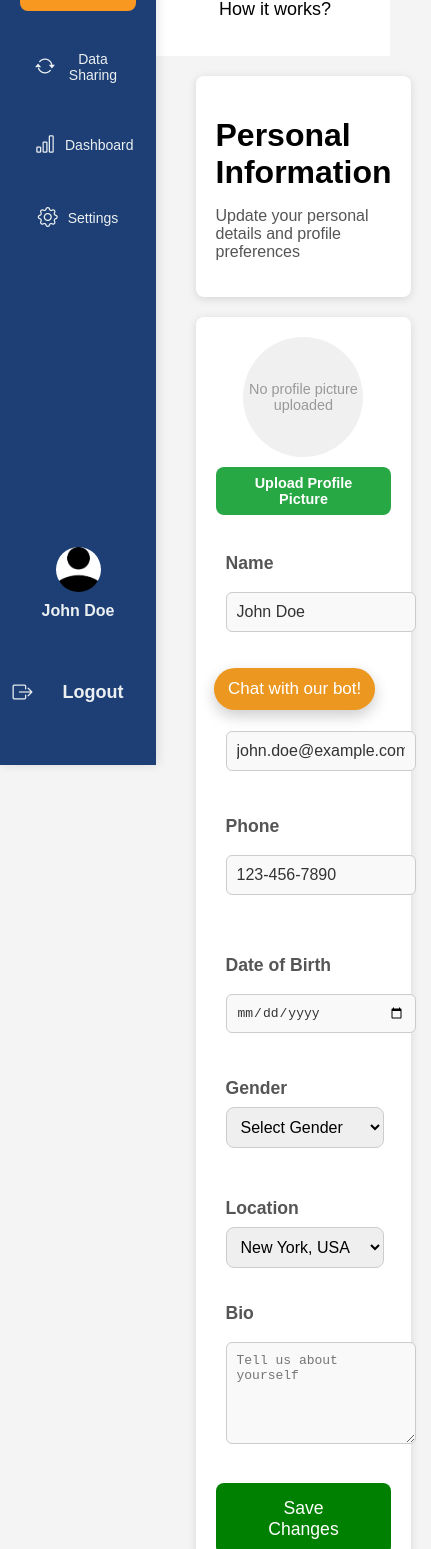
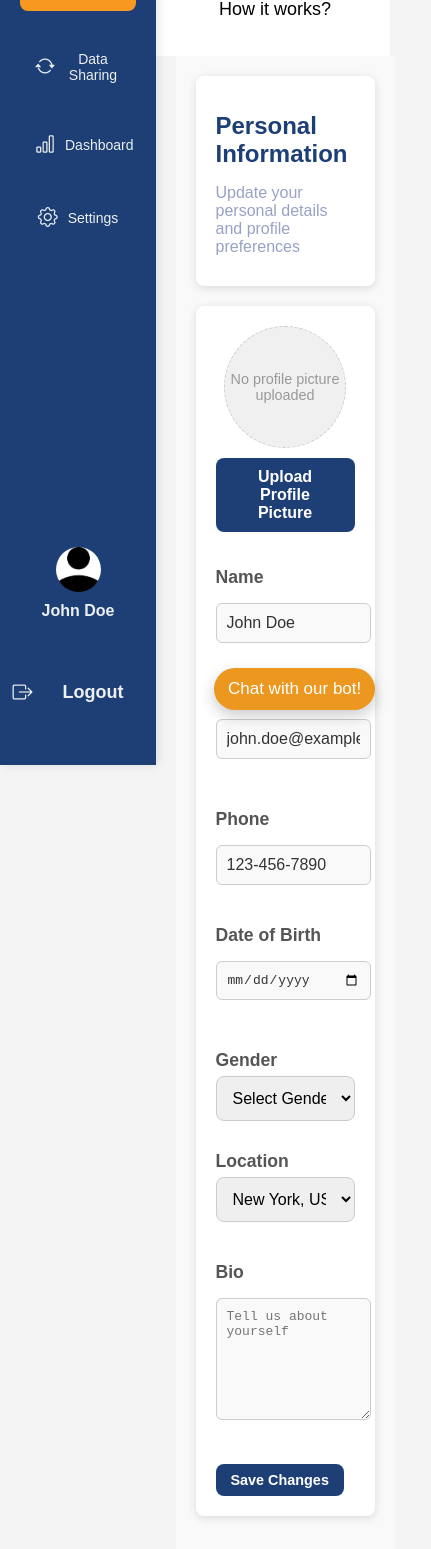
Before and after one commit to isravx0/AfstudeerProject, a React (Create React App) app in the folder project/my-app/: page /user-account/personal-info in a window 390 px wide. Shown: the part 119-1668 px from the top of the page, 431 px wide, since content can reach past the window. Built offline with nearby package versions, Linux system fonts and the light colour scheme.

Commit message:
style:Updated CSS styles for user account pages, including layout, typography, colors, and responsive design.

```diff
--- a/project/my-app/src/components/user_account/style/DashboardPage.css
+++ b/project/my-app/src/components/user_account/style/DashboardPage.css
@@ -1,7 +1,7 @@
 .dashboard-page {
   padding: 20px;
-  max-width: 100%;
   margin: 0 auto;
+  max-width: 900px; /* Consistent max width */
   width: 100%;
   box-sizing: border-box;
   font-family: "Arial", sans-serif;
@@ -135,12 +135,12 @@ height: 400px !important;
     font-size: 16px;
 }
 .export-options button {
-  margin: 20px 0;
+  padding: 10px 15px;
   padding: 10px;
   border: none;
   border-radius: 8px;
   font-weight: bold;
-  font-size: 10px;
+  font-size: 0.8rem;
   cursor: pointer;
   transition: background-color 0.3s;
 }
--- a/project/my-app/src/components/user_account/style/DataSharingPage.css
+++ b/project/my-app/src/components/user_account/style/DataSharingPage.css
@@ -3,7 +3,7 @@
     padding: 20px;
     max-width: 100%;
     margin: 0 auto;
-    width: 100%;
+    max-width: 900px;
     box-sizing: border-box;
     font-family: "Arial", sans-serif;
     min-height: 100vh;
--- a/project/my-app/src/components/user_account/style/PersonalInfoPage.css
+++ b/project/my-app/src/components/user_account/style/PersonalInfoPage.css
@@ -1,36 +1,34 @@
 /* Personal Info Page Container */
 .personal-info-page {
   padding: 20px;
-    max-width: 100%;
   margin: 0 auto;
-    width: 100%;
+  max-width: 900px; /* Consistent max width */
   box-sizing: border-box;
   font-family: "Arial", sans-serif;
   min-height: 100vh;
+  background-color: #f9f9f9;
 }
 
-  /* Header */
+/* Header Section */
 .personal-info-container {
+  background-color: #fff;
+  padding: 20px;
+  box-shadow: rgba(99, 99, 99, 0.2) 0px 2px 8px;
+  border-radius: 8px;
   margin-bottom: 20px;
 }
 
 .personal-info-container h1 {
   font-size: 2rem;
+  font-weight: bold;
+  color: #1D3F75; /* Lucrasoft-blauw */
   margin-bottom: 10px;
 }
 
 .personal-info-container p {
   font-size: 1rem;
-    color: #555;
-  }
-
-  /* Container */
-  .personal-info-container {
-    background-color: #fff;
-    padding: 20px;
-    box-shadow: rgba(99, 99, 99, 0.2) 0px 2px 8px 0px;
-    border-radius: 8px;
-    margin-bottom: 20px;
+  color: #98A2C6; /* Lucrasoft-grijs */
+  margin-bottom: 10px;
 }
 
 /* Profile Picture */
@@ -38,9 +36,8 @@
   display: flex;
   flex-direction: column;
   align-items: center;
+  text-align: center;
   margin-bottom: 20px;
-    align-items: center;
-    text-align: center;
 }
 
 .profile-picture-container img {
@@ -49,6 +46,7 @@
   border-radius: 50%;
   object-fit: cover;
   margin-bottom: 10px;
+  box-shadow: 0px 4px 8px rgba(0, 0, 0, 0.15);
 }
 
 .profile-picture-container .placeholder {
@@ -62,89 +60,129 @@
   color: #999;
   font-size: 0.9rem;
   margin-bottom: 10px;
+  border: 1px dashed #ccc;
 }
 
 .personal-info-page .upload-btn {
-    background-color: #28a745;
+  background-color: #1D3F75; /* Lucrasoft-blauw */
   color: white;
-    padding: 8px 16px;
-    font-size: 0.9rem;
+  padding: 10px 20px;
+  font-size: 1rem;
+  font-weight: bold;
   border: none;
   border-radius: 8px;
   cursor: pointer;
-    width: fit-content;
+  transition: background-color 0.3s ease, transform 0.2s ease;
 }
 
 .personal-info-page .upload-btn:hover {
-    background-color: #218838;
+  background-color: #F89820; /* Lucrasoft-oranje */
+  transform: scale(1.05);
 }
 
 /* Form Styles */
 .personal-info-page .form {
   display: flex;
   flex-direction: column;
-    gap: 15px;
+  gap: 20px;
 }
 
 .personal-info-page .form-row {
   display: flex;
   justify-content: space-between;
-    gap: 30px;
+  gap: 20px;
 }
 
 .personal-info-page .form-group {
   flex: 1;
-    margin: 10px;
   width: 100%;
 }
 
 .personal-info-page label {
+  font-size: 1rem;
   font-weight: bold;
-    margin-bottom: 8px;
+  margin-bottom: 5px;
+  color: #333;
   display: block;
 }
 
 .personal-info-page input,
 .personal-info-page select,
 .personal-info-page textarea {
-    padding: 10px;
+  padding: 12px;
   font-size: 1rem;
   border: 1px solid #ccc;
   border-radius: 8px;
-    transition: border-color 0.3s;
-    width: 90%;
+  transition: border-color 0.3s, box-shadow 0.3s;
+  width: 100%;
 }
 
 .personal-info-page input:focus,
-  select:focus,
-  textarea:focus {
-    border-color: #007bff;
+.personal-info-page select:focus,
+.personal-info-page textarea:focus {
+  border-color: #1D3F75; /* Lucrasoft-blauw */
+  outline: none;
+  box-shadow: 0px 0px 4px rgba(29, 63, 117, 0.5);
 }
 
 .personal-info-page textarea {
   resize: vertical;
-    min-height: 80px;
+  min-height: 100px;
 }
 
 /* Save Button */
 .personal-info-page .btn-save {
-    background-color: green;
+  background-color: #1D3F75; /* Lucrasoft-blauw */
   color: white;
-    padding: 15px 40px;
-    font-size: 1.1rem;
+  padding: 12px 25px;
+  font-size: 1.2rem;
+  font-weight: bold;
   border: none;
   border-radius: 8px;
   cursor: pointer;
-    width: fit-content;
+  transition: background-color 0.3s ease, transform 0.2s ease;
 }
 
 .personal-info-page .btn-save:hover {
-    background-color: rgb(6, 44, 6);
+  background-color: #F89820; /* Lucrasoft-oranje */
+  transform: scale(1.05);
 }
 
 /* Responsive Design */
 @media (max-width: 768px) {
   .personal-info-page .form-row {
     flex-direction: column;
+    gap: 10px;
+  }
+
+  .personal-info-container h1 {
+    font-size: 1.8rem;
+  }
+
+  .personal-info-page .btn-save {
+    padding: 10px 20px;
+    font-size: 1rem;
+  }
+
+  .personal-info-page input,
+  .personal-info-page textarea {
+    padding: 10px;
+    font-size: 0.9rem;
   }
 }
+
+@media (max-width: 576px) {
+  .personal-info-container h1 {
+    font-size: 1.5rem;
+  }
+
+  .personal-info-page .btn-save {
+    padding: 8px 15px;
+    font-size: 0.9rem;
+  }
+
+  .profile-picture-container img {
+    width: 100px;
+    height: 100px;
+  }
+}
--- a/project/my-app/src/components/user_account/style/SettingsPage.css
+++ b/project/my-app/src/components/user_account/style/SettingsPage.css
@@ -1,8 +1,8 @@
 /* Settings Page Container */
 .settings-page {
   padding: 20px;
-  max-width: 100%;
   margin: 0 auto;
+  max-width: 900px;
   width: 100%;
   box-sizing: border-box;
   font-family: "Arial", sans-serif;
@@ -11,16 +11,34 @@
 
 /* Settings Box */
 .settings-box {
-  background-color: #fff;
+  background: #fff;
   padding: 20px;
-  box-shadow: rgba(99, 99, 99, 0.2) 0px 2px 8px 0px;
-  border-radius: 8px;
+  border-radius: 12px;
   margin-bottom: 20px;
+  box-shadow: rgba(0, 0, 0, 0.1) 0px 4px 10px, rgba(0, 0, 0, 0.1) 0px 2px 4px;
+  transition: transform 0.2s ease, box-shadow 0.2s ease;
+}
+
+.settings-box:hover {
+  transform: translateY(-3px);
+  box-shadow: rgba(0, 0, 0, 0.2) 0px 6px 15px;
+}
+
+.settings-box h1,
+.settings-box h2 {
+  color: #1D3F75; /* Lucrasoft-blauw */
+  font-size: 1.8rem;
+  margin-bottom: 15px;
 }
 
 .settings-box h2 {
   font-size: 1.5rem;
-  margin-bottom: 15px;
+}
+
+.settings-box p {
+  color: #98A2C6; /* Lucrasoft-grijs */
+  font-size: 0.9rem;
+  margin-bottom: 20px;
 }
 
 /* Setting Item */
@@ -30,16 +48,23 @@
 
 .setting-item label {
   display: block;
-  margin-bottom: 8px;
+  margin-bottom: 10px;
   font-weight: bold;
+  color: #1D3F75; /* Lucrasoft-blauw */
 }
 
 .setting-item select {
-  padding: 8px;
-  border-radius: 5px;
+  padding: 10px;
+  border-radius: 8px;
   border: 1px solid #ccc;
   font-size: 1rem;
   width: 100%;
+  transition: border-color 0.3s ease, box-shadow 0.3s ease;
+}
+
+.setting-item select:focus {
+  border-color: #1D3F75;
+  box-shadow: 0 0 4px rgba(29, 63, 117, 0.5);
 }
 
 /* Toggle Button */
@@ -54,36 +79,84 @@
   border: none;
   font-size: 1rem;
   cursor: pointer;
-  transition: background-color 0.3s ease;
+  transition: background-color 0.3s ease, transform 0.2s ease;
 }
 
 .setting-item .toggle-btn.on {
-  background-color: #28a745;
+  background-color: #28a745; /* Green for "On" */
   color: white;
 }
 
 .setting-item .toggle-btn.off {
-  background-color: #dc3545;
+  background-color: #dc3545; /* Red for "Off" */
   color: white;
 }
 
 .setting-item .toggle-btn:hover {
-  opacity: 0.9;
+  transform: scale(1.05);
 }
 
 /* Save Button */
 .settings-box .btn-save {
   display: inline-block;
-  padding: 10px 20px;
-  background-color: #007bff;
+  padding: 12px 24px;
+  background: #1D3F75; /* Lucrasoft-blauw */
   color: white;
+  font-weight: bold;
   text-decoration: none;
   border: none;
-  border-radius: 4px;
-  text-align: center;
+  border-radius: 8px;
   cursor: pointer;
+  font-size: 1rem;
+  transition: background-color 0.3s ease, transform 0.2s ease;
 }
 
-.btn-save:hover {
-  opacity: 0.9;
+.settings-box .btn-save:hover {
+  background: #F89820; /* Lucrasoft-oranje */
+  transform: scale(1.05);
 }
+
+/* Language and Privacy Options */
+.setting-item select {
+  padding: 12px;
+  border: 1px solid #ccc;
+  border-radius: 8px;
+  background-color: #f9f9f9;
+  transition: all 0.3s ease;
+}
+
+.setting-item select:hover {
+  border-color: #1D3F75;
+}
+
+/* Media Queries for Responsiveness */
+@media (max-width: 768px) {
+  .settings-page {
+    padding: 10px;
+  }
+
+  .settings-box {
+    padding: 15px;
+  }
+
+  .settings-box h1,
+  .settings-box h2 {
+    font-size: 1.5rem;
+  }
+}
+
+@media (max-width: 480px) {
+  .settings-box {
+    padding: 12px;
+  }
+
+  .settings-box h1,
+  .settings-box h2 {
+    font-size: 1.2rem;
+  }
+
+  .settings-box .btn-save {
+    padding: 10px 20px;
+    font-size: 0.9rem;
+  }
+}
```
Lines whose indentation alone changed are shown as unchanged.
